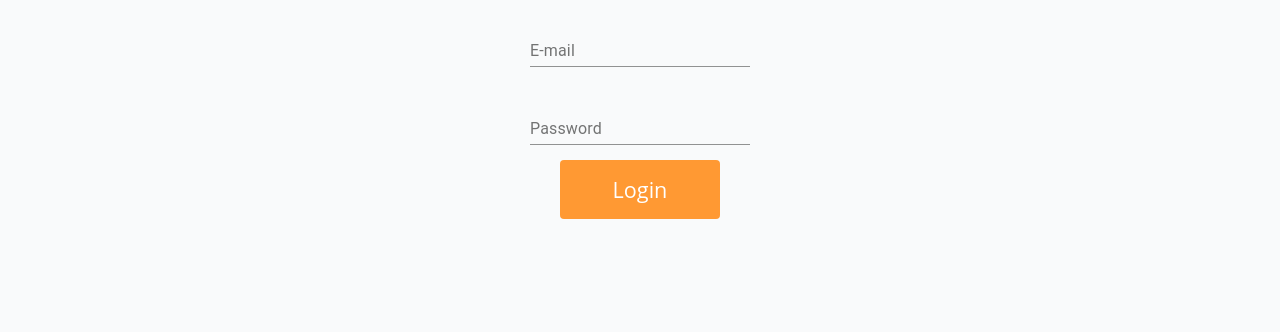
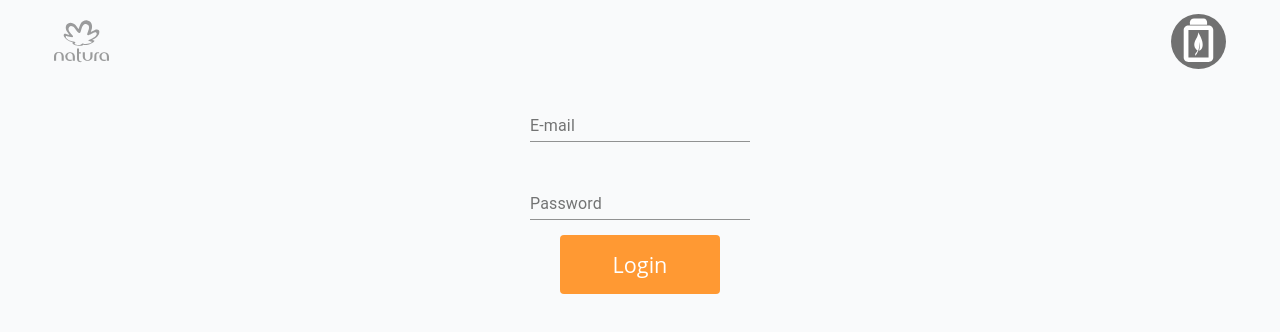
Before and after one commit to fernandoteruo/echo-essentia, a React (Create React App) app: page /login in a window 1280 px wide. Shown: the top 332 px of the page. Built offline with nearby package versions, Linux system fonts and the light colour scheme; what webfontloader would draw is missing.

Commit message:
Adding logos on steps at top

```diff
--- /dev/null
+++ b/src/components/checkout/AppBar.tsx
@@ -0,0 +1,39 @@
+import React, { FC } from 'react';
+import styled from 'styled-components';
+import clientPB from '../../resources/svg/natura/logoPB.svg';
+import iconPB from '../../resources/svg/echoEssentia/iconPB.svg';
+
+const Container = styled.div`
+  width: 100%;
+  display: flex;
+  flex-direction: row;
+  justify-content: space-between;
+  padding: 10px;
+`;
+
+const StyledImage = styled.img`
+  width: 35px;
+
+  @media ${({ theme: { screenWidth } }) => screenWidth.sm} {
+    width: 45px;
+  }
+
+  @media ${({ theme: { screenWidth } }) => screenWidth.md} {
+    width: 55px;
+  }
+
+  @media ${({ theme: { screenWidth } }) => screenWidth.lg} {
+    width: 65px;
+  }
+`;
+
+const AppBar: FC = () => {
+  return (
+    <Container>
+      <StyledImage src={clientPB} />
+      <StyledImage src={iconPB} />
+    </Container>
+  );
+};
+
+export default AppBar;
--- a/src/screens/filling/index.tsx
+++ b/src/screens/filling/index.tsx
@@ -5,6 +5,7 @@
 import ModalLoading from '../../components/feedback/ModalLoading';
 import { PrimaryButton } from '../../components/form/Button';
 import useFilling from './hooks/useFilling';
+import AppBar from '../../components/checkout/AppBar';
 
 const Filling: FC = () => {
   const { isLoading, tryFill } = useFilling();
@@ -16,6 +17,7 @@
   return (
     <PageWrapper>
       {isLoading ? <ModalLoading /> : null}
+      <AppBar />
       <Stepper activeStep={Steps.FILLING} />
       <Instructions />
       <PrimaryButton onClick={handleFill}>{BUTTON_LABEL}</PrimaryButton>
--- a/src/screens/login/index.tsx
+++ b/src/screens/login/index.tsx
@@ -5,6 +5,7 @@
 import { PrimaryButton } from '../../components/form/Button';
 import useLogin from './hooks/useLogin';
 import ModalLoading from '../../components/feedback/ModalLoading';
+import AppBar from '../../components/checkout/AppBar';
 
 const Form = styled.form`
   display: flex;
@@ -29,6 +30,7 @@
   return (
     <PageWrapper>
       {login.isLoading ? <ModalLoading /> : null}
+      <AppBar />
       <Form noValidate autoComplete='off' onSubmit={login.onSubmit}>
         <Input
           id={login.emailInput.id}
--- a/src/screens/payment/index.tsx
+++ b/src/screens/payment/index.tsx
@@ -10,6 +10,7 @@
 import PaymentDialog from './components/Dialog';
 import { PrimaryButton } from '../../components/form/Button';
 import { Severity, SnackbarContext } from '../../context/Snackbar';
+import AppBar from '../../components/checkout/AppBar';
 
 const TIMEOUT_REDIRECT = 3000;
 
@@ -54,6 +55,7 @@
 
   return (
     <PageWrapper>
+      <AppBar />
       <Stepper activeStep={Steps.PAYMENT} />
       <Info payment={payment} />
       <PaymentType price={payment?.price || 0} />
--- a/src/screens/products/index.tsx
+++ b/src/screens/products/index.tsx
@@ -6,6 +6,7 @@
 import useGetProducts from './hooks/useProducts';
 import ListProducts from './components/ListProducts';
 import { IProduct } from './api/products';
+import AppBar from '../../components/checkout/AppBar';
 
 export const Container = styled(PageWrapper)`
   display: flex;
@@ -39,6 +40,7 @@
 
   return (
     <Container>
+      <AppBar />
       <Stepper activeStep={Steps.PRODUCT} />
       <ListProducts
         products={products}
--- a/src/screens/volume/index.tsx
+++ b/src/screens/volume/index.tsx
@@ -5,6 +5,7 @@
 import Actions from '../../components/checkout/Actions';
 import { IVolume } from './api/volume';
 import ListVolume from './components/ListVolume';
+import AppBar from '../../components/checkout/AppBar';
 
 const Volume: FC = () => {
   const [isNextDisabled, setIsNextDisabled] = useState(true);
@@ -18,6 +19,7 @@
 
   return (
     <PageWrapper>
+      <AppBar />
       <Stepper activeStep={Steps.VOLUME} />
       <ListVolume
         volumes={availableVolumes}
```
